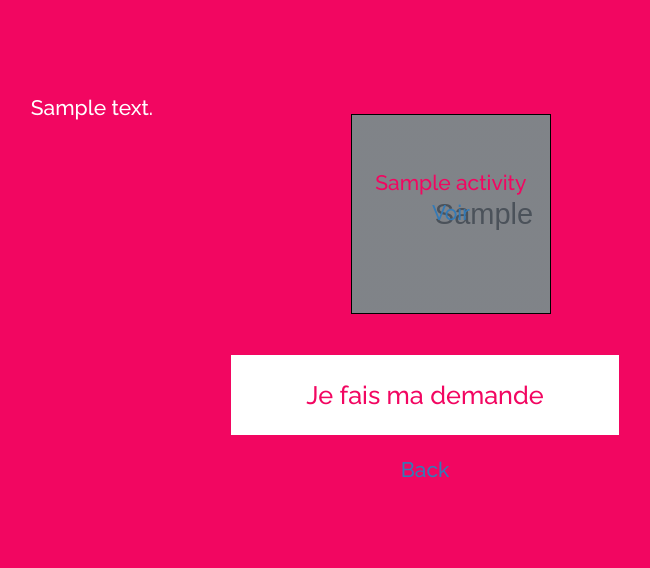
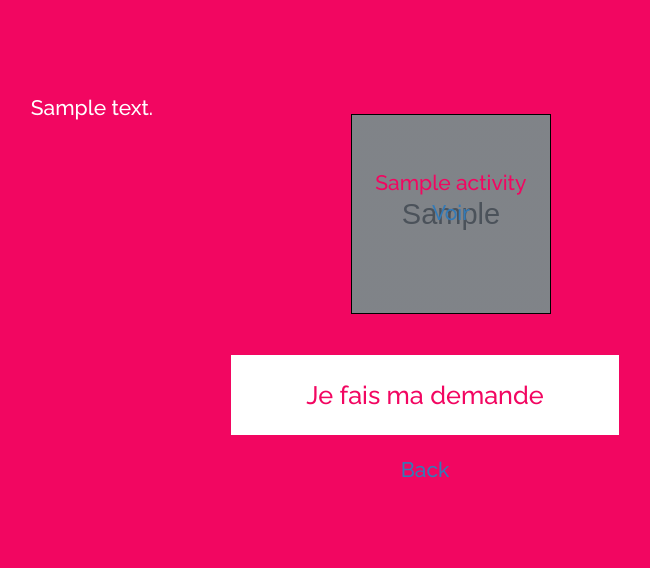
Before and after one commit to ubersapiens/cours_a_domicile, a Rails app: page /cours-de-rock in a window 1280 px wide. Shown: the part 205-773 px from the top of the page, without its empty margins (215-865 px from the left). Run offline with Rails 7, Linux system fonts and the light colour scheme; tables that the repository leaves empty hold one stand-in row (values such as "Sample post"); grey boxes marked "Sample" are stand-in pictures; style sheets or scripts are compiled from the project's sources; some libraries are stand-ins or nearby versions.

Commit message:
X background property.

```diff
--- a/app/assets/stylesheets/activity_groups.scss
+++ b/app/assets/stylesheets/activity_groups.scss
@@ -37,7 +37,7 @@
   }
   #image-div {
     background-size:cover;
-    background-position-y: 50%;
+    background-position-x: 50%;
   }
 }
 
```
